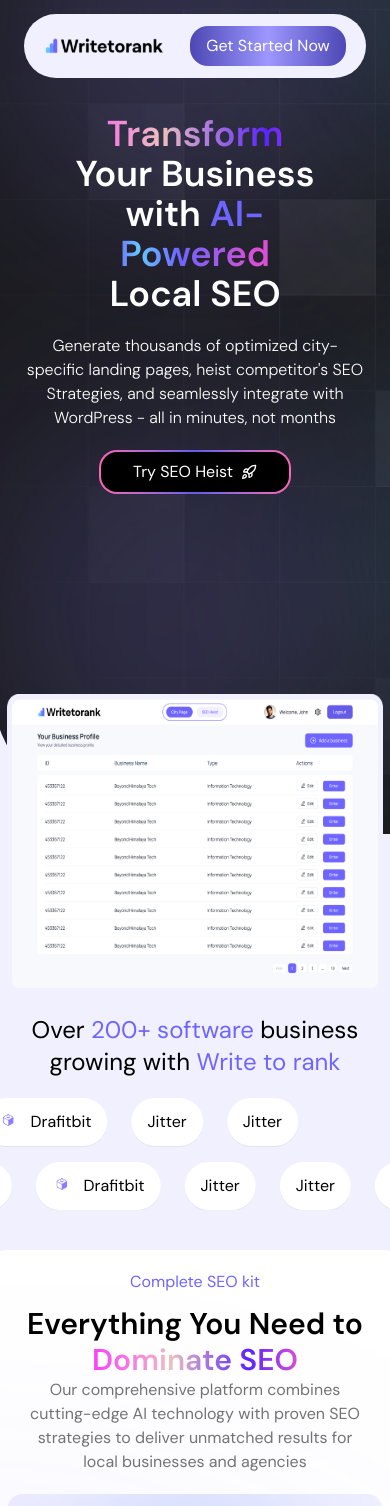
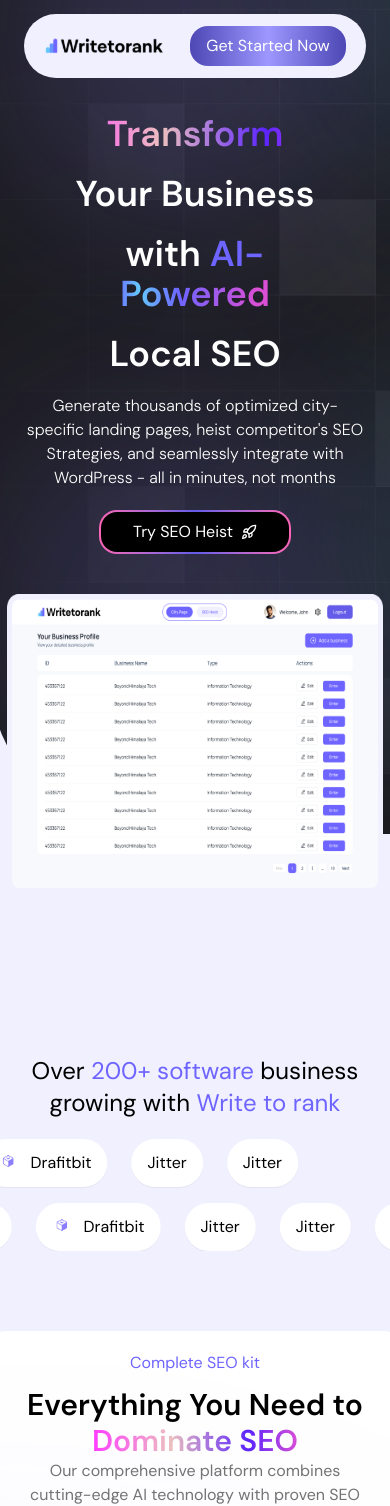
Before and after one commit to KrishnaChandraShiwakoti/WirteToRank, a React (Vite) app: page / in a window 390 px wide. Shown: the top 1506 px of the page. Built offline with nearby package versions, Linux system fonts and the light colour scheme.

Commit message:
feat: update form placeholder, enhance FAQ content, and add hero image to HeroSection

```diff
--- a/src/Components/Form.jsx
+++ b/src/Components/Form.jsx
@@ -67,7 +67,7 @@
         <InputField
           label={"Phone Number"}
           type={"tel"}
-          placeholder={"+41 1734567324"}
+          placeholder={"+61 485906541"}
         />
         <InputField
           label={"Business Name"}
--- a/src/Components/FrequentlyQuestions.jsx
+++ b/src/Components/FrequentlyQuestions.jsx
@@ -18,39 +18,39 @@
 
       <div className="w-11/12 flex flex-col gap-2 items-center mt-10">
         <ViewFaqs
-          title={"What exactly are city page and why do i need them?"}
+          title={"What is WriteToRank?"}
           description={
-            "Lorem ipsum, dolor sit amet consectetur adipisicing elit. Cumque nemo odit doloribus quaerat, soluta quisquam, nihil sequi voluptatibus, nulla qui expedita sed unde veniam suscipit aut dolore ratione? Possimus, at."
+            "WriteToRank is an AI-powered SEO tool that helps you create optimized local landing pages, analyze competitors, and improve your online visibility — all in a few clicks."
+          }
+        />
+        <ViewFaqs
+          title={"Can I integrate WriteToRank with my existing website?"}
+          description={
+            "Yes. WriteToRank integrates seamlessly with WordPress and can also export content for use on other platforms."
+          }
+        />
+        <ViewFaqs
+          title={"Will the generated pages be unique and SEO-friendly?"}
+          description={
+            "Absolutely. Each page is created using AI trained for SEO best practices — including keyword optimization, internal linking, and proper meta structure."
+          }
+        />
+        <ViewFaqs
+          title={"How does WriteToRank help with competitor analysis?"}
+          description={
+            "The platform identifies your competitors’ high-performing keywords, backlinks, and page structures so you can replicate and improve their strategies."
+          }
+        />
+        <ViewFaqs
+          title={"Can I customize the generated pages?"}
+          description={
+            "Yes. You can edit any content, layout, or metadata before publishing to match your brand voice and design."
           }
         />
         <ViewFaqs
           title={"What exactly are city page and why do i need them?"}
           description={
-            "Lorem ipsum, dolor sit amet consectetur adipisicing elit. Cumque nemo odit doloribus quaerat, soluta quisquam, nihil sequi voluptatibus, nulla qui expedita sed unde veniam suscipit aut dolore ratione? Possimus, at."
-          }
-        />
-        <ViewFaqs
-          title={"What exactly are city page and why do i need them?"}
-          description={
-            "Lorem ipsum, dolor sit amet consectetur adipisicing elit. Cumque nemo odit doloribus quaerat, soluta quisquam, nihil sequi voluptatibus, nulla qui expedita sed unde veniam suscipit aut dolore ratione? Possimus, at."
-          }
-        />
-        <ViewFaqs
-          title={"What exactly are city page and why do i need them?"}
-          description={
-            "Lorem ipsum, dolor sit amet consectetur adipisicing elit. Cumque nemo odit doloribus quaerat, soluta quisquam, nihil sequi voluptatibus, nulla qui expedita sed unde veniam suscipit aut dolore ratione? Possimus, at."
-          }
-        />
-        <ViewFaqs
-          title={"What exactly are city page and why do i need them?"}
-          description={
-            "Lorem ipsum, dolor sit amet consectetur adipisicing elit. Cumque nemo odit doloribus quaerat, soluta quisquam, nihil sequi voluptatibus, nulla qui expedita sed unde veniam suscipit aut dolore ratione? Possimus, at."
-          }
-        />
-        <ViewFaqs
-          title={"What exactly are city page and why do i need them?"}
-          description={
-            "Lorem ipsum, dolor sit amet consectetur adipisicing elit. Cumque nemo odit doloribus quaerat, soluta quisquam, nihil sequi voluptatibus, nulla qui expedita sed unde veniam suscipit aut dolore ratione? Possimus, at."
+            "City pages are location-specific landing pages optimized for local search queries. They help you rank for searches like 'service + city name' or 'service near me'. You need them to capture local traffic, build geographic relevance, and compete effectively in multiple locations without physical offices everywhere."
           }
         />
       </div>
--- a/src/Components/HeroSection.jsx
+++ b/src/Components/HeroSection.jsx
@@ -1,6 +1,7 @@
 import PrimaryHeader from "../ui/PrimaryHeader";
 import HeroButton from "../ui/Buttons/HeroButton";
 import star from "../assets/svg/star.svg";
+import HeroImg from "../assets/img/HeroImg.png";
 
 const HeroSection = ({ handleFormOverlay }) => {
   return (
@@ -9,7 +10,7 @@
         <img src={star} className="h-5 w-5" />
         <p className=" text-xl font-medium">AI-Powered SEO Revolution</p>
       </div>
-      <div className="text-4xl font-semibold mt-8 md:mt-0 w-8/12 flex flex-col xsm:gap-5 md:inline-block md:w-6/12 md:text-5xl">
+      <div className="text-4xl font-semibold mt-8 md:mt-0 w-8/12 flex flex-col xs:gap-5 md:inline-block md:w-6/12 md:text-5xl">
         <PrimaryHeader title={"Transform"} />
         Your Business{" "}
         <p>
@@ -27,6 +28,12 @@
       </p>
       <div>
         <HeroButton title={"Try SEO Heist"} onclick={handleFormOverlay} />
+        <img
+          src={HeroImg}
+          alt="Hero Img"
+          className="relative xsm:top-20 w-11/12 h-[300px] md:h-full md:w-8/12 mx-auto mt-10
+        "
+        />
       </div>
     </div>
   );
--- a/src/Components/ScrollLogo.jsx
+++ b/src/Components/ScrollLogo.jsx
@@ -5,7 +5,7 @@
 
 const ScrollLogo = () => {
   return (
-    <div className=" relative w-full flex justify-center items-center my-10 flex-col overflow-hidden">
+    <div className=" relative w-full flex justify-center items-center my-20 flex-col overflow-hidden">
       <h1 className="text-2xl mb-5 text-center">
         Over{" "}
         <span className="bg-primary-500 bg-clip-text text-transparent">
--- a/src/Pages/Home.jsx
+++ b/src/Pages/Home.jsx
@@ -12,7 +12,6 @@
 import LocalSEO from "../assets/svg/LocalSEO.svg";
 import image from "../assets/img/LocalSeo.png";
 import HeroSection from "../Components/HeroSection";
-import HeroImg from "../assets/img/HeroImg.png";
 import Walkthrough from "../Components/Walkthrough";
 import Form from "../Components/Form";
 import { useState, useEffect } from "react";
@@ -44,7 +43,6 @@
   }, []);
   return (
     <>
-      <div className="relative">
       <div className=" bg-neutral-900 h-svh w-full lg:rounded-bl-[20rem] rounded-bl-[10rem] ">
         <div
           className="w-[100%] py-5 h-full lg:rounded-bl-[20rem] rounded-bl-[10rem]"
@@ -67,13 +65,7 @@
           </div>
         )}
       </div>
-        <img
-          src={HeroImg}
-          alt="Hero Img"
-          className="relative xs:-top-45 xs:-mb-50 xsm:-top-70 xsm:-mb-70 w-11/12 h-[300px] md:h-full md:w-8/12 mx-auto mt-10
-        "
-        />
-      </div>
+      <div className="xs:h-2/12 xsm:h-1/15 lg:h-3/12 xl:h-6/13 w-11/12  md:w-8/12 "></div>
       <ScrollLogo />
       <FeatureSection />
       <Progress />
```
Lines whose indentation alone changed are shown as unchanged.
